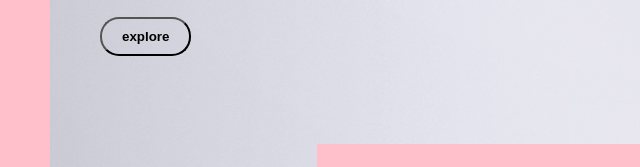
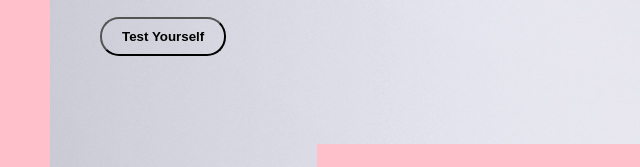
Before and after one commit to pranaykharai/quizshow.github.io, a plain HTML site: page index.html in a window 1280 px wide. Shown: the part 365-532 px from the top of the page, 0-640 px from the left. Drawn offline with Linux system fonts and the light colour scheme.

Commit message:
Update index.html

```diff
--- a/index.html
+++ b/index.html
@@ -42,7 +42,7 @@
   <div class="banner">
     <h1>WelCome <br>to the</h1>
 <h1>Learning zone</h1>
-    <button type="button" onclick="document.location='c.html' " class="explore-btn">explore</button>
+    <button type="button" onclick="document.location='c.html' " class="explore-btn">Test Yourself</button>
   </div>
 
   <div class="vertical-bar">
```
